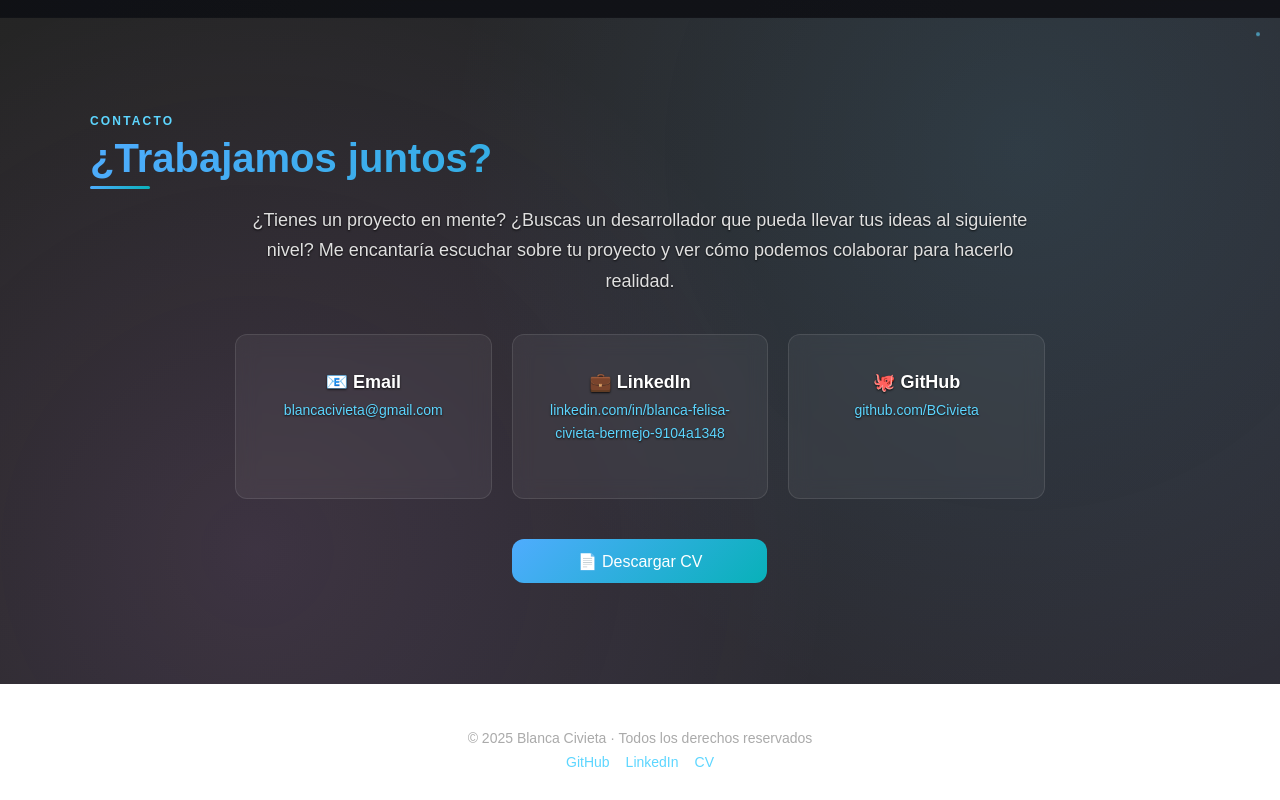
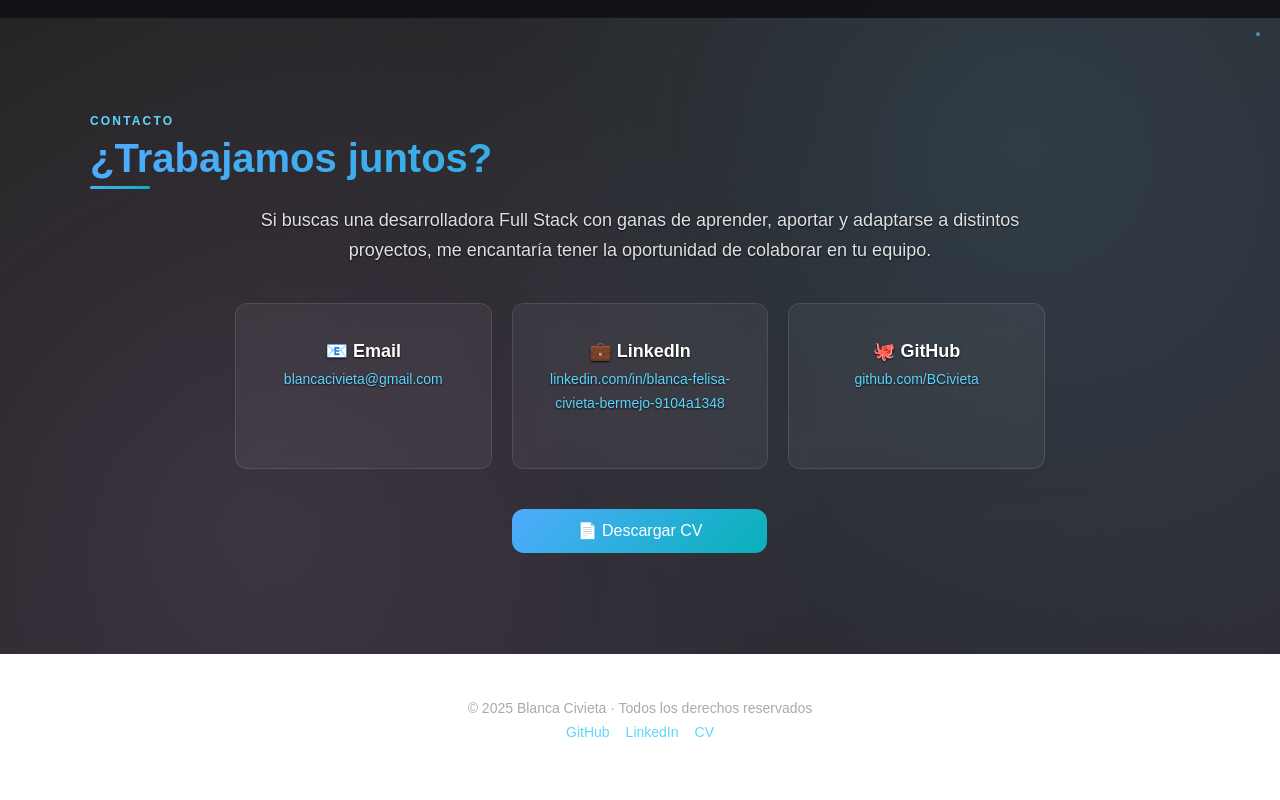
Before and after one commit to BCivieta/Portfolio, a Next.js app in the folder mi-portfolio/: page / in a window 1280 px wide. Shown: the part 4789-5589 px from the top of the page. After the commit the page ends 5559 px from the top, so only its background shows below. Built offline with nearby package versions, Linux system fonts and the light colour scheme; grey boxes are pictures that could not be loaded.

Commit message:
frase de contacto mejorada

```diff
--- a/mi-portfolio/src/app/page.tsx
+++ b/mi-portfolio/src/app/page.tsx
@@ -99,9 +99,11 @@ export default function Home() {
       <Section id="contacto" title="¿Trabajamos juntos?" eyebrow="Contacto">
         <div className="contact-content">
           <p>
-            ¿Tienes un proyecto en mente? ¿Buscas un desarrollador que pueda
-            llevar tus ideas al siguiente nivel? Me encantaría escuchar sobre tu
-            proyecto y ver cómo podemos colaborar para hacerlo realidad.
+            <p>
+              Si buscas una desarrolladora Full Stack con ganas de aprender,
+              aportar y adaptarse a distintos proyectos, me encantaría tener la
+              oportunidad de colaborar en tu equipo.
+            </p>
           </p>
 
           <div className="contact-methods">
```
